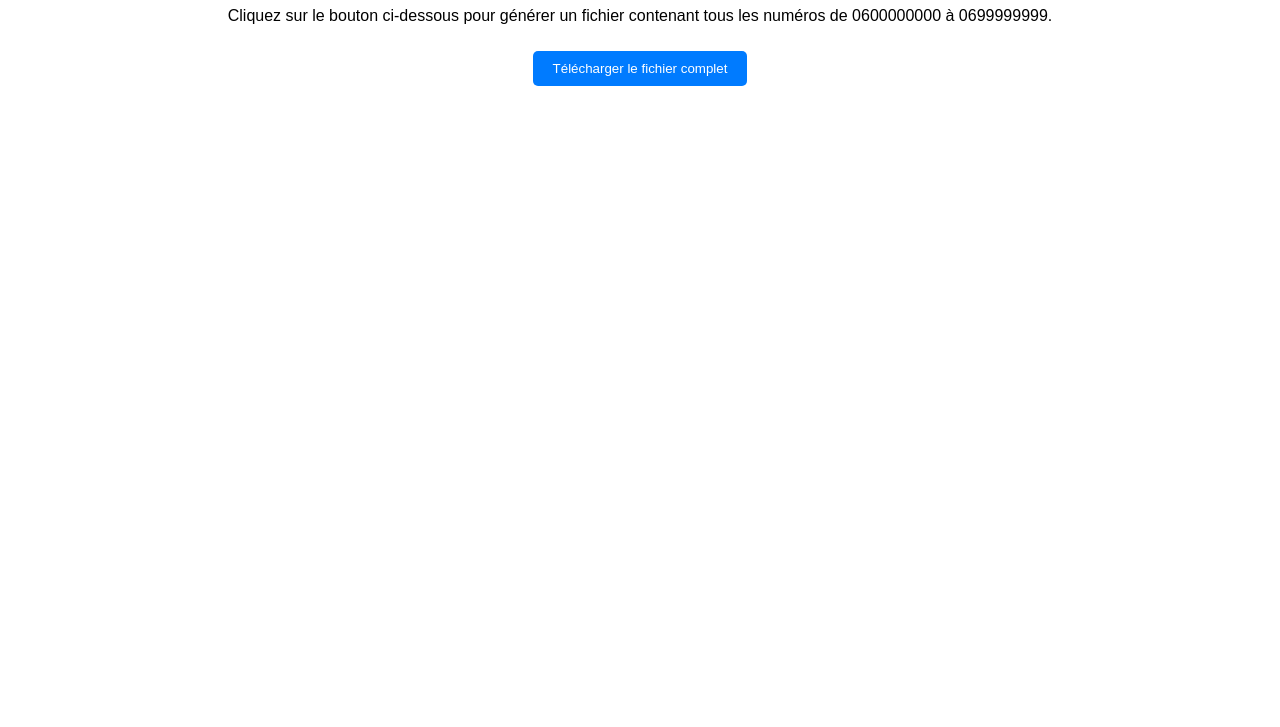
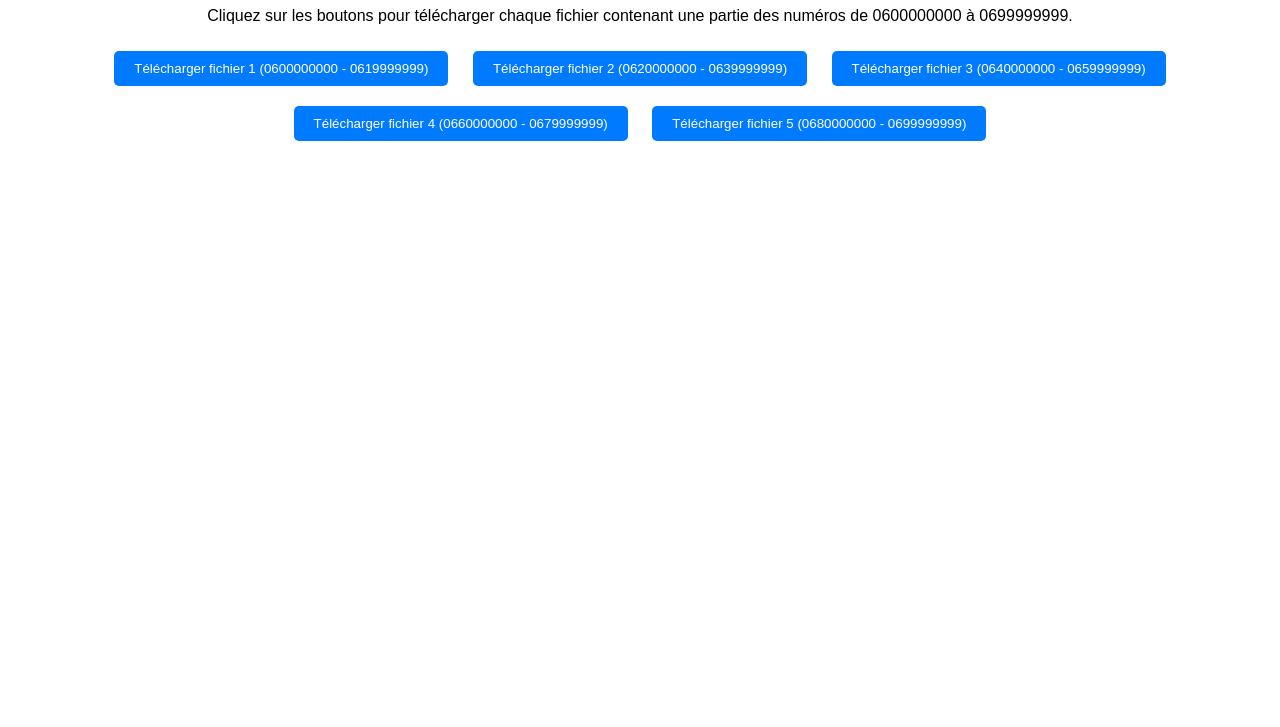
Before and after one commit to Darkpatato45/Darkpatato45.github.io, a website: page index.html in a window 1280 px wide. Shown: the part 73-800 px from the top of the page. Drawn offline with Linux system fonts and the light colour scheme.

Commit message:
Update index.html

```diff
--- a/index.html
+++ b/index.html
@@ -25,20 +25,51 @@
     </style>
 </head>
 <body>
-    <h1>Générateur de Tous les Contacts 06</h1>
-    <p>Cliquez sur le bouton ci-dessous pour générer un fichier contenant tous les numéros de 0600000000 à 0699999999.</p>
-    <button onclick="generateAllContacts()">Télécharger le fichier complet</button>
+    <h1>Générateur de Contacts 06</h1>
+    <p>Cliquez sur les boutons pour télécharger chaque fichier contenant une partie des numéros de 0600000000 à 0699999999.</p>
+    <button onclick="generateContacts(1)">Télécharger fichier 1 (0600000000 - 0619999999)</button>
+    <button onclick="generateContacts(2)">Télécharger fichier 2 (0620000000 - 0639999999)</button>
+    <button onclick="generateContacts(3)">Télécharger fichier 3 (0640000000 - 0659999999)</button>
+    <button onclick="generateContacts(4)">Télécharger fichier 4 (0660000000 - 0679999999)</button>
+    <button onclick="generateContacts(5)">Télécharger fichier 5 (0680000000 - 0699999999)</button>
 
     <script>
-        function generateAllContacts() {
-            const startNumber = 600000000; // 0600000000
-            const endNumber = 699999999;  // 0699999999
+        function generateContacts(part) {
+            let startNumber, endNumber, filename;
 
-            // Confirmation avant de générer un fichier aussi massif
-            if (!confirm("Attention : le fichier généré sera très lourd (plusieurs centaines de Mo). Voulez-vous continuer ?")) {
-                return;
+            // Définir les plages selon la partie sélectionnée
+            switch (part) {
+                case 1:
+                    startNumber = 600000000; // 0600000000
+                    endNumber = 619999999;   // 0619999999
+                    filename = "Contacts_0600-0619.vcf";
+                    break;
+                case 2:
+                    startNumber = 620000000; // 0620000000
+                    endNumber = 639999999;   // 0639999999
+                    filename = "Contacts_0620-0639.vcf";
+                    break;
+                case 3:
+                    startNumber = 640000000; // 0640000000
+                    endNumber = 659999999;   // 0659999999
+                    filename = "Contacts_0640-0659.vcf";
+                    break;
+                case 4:
+                    startNumber = 660000000; // 0660000000
+                    endNumber = 679999999;   // 0679999999
+                    filename = "Contacts_0660-0679.vcf";
+                    break;
+                case 5:
+                    startNumber = 680000000; // 0680000000
+                    endNumber = 699999999;   // 0699999999
+                    filename = "Contacts_0680-0699.vcf";
+                    break;
+                default:
+                    alert("Partie invalide !");
+                    return;
             }
 
+            // Génération des contacts pour la plage définie
             const vcfLines = [];
             for (let number = startNumber; number <= endNumber; number++) {
                 const phoneNumber = "0" + number.toString(); // Préfixe 0
@@ -46,22 +77,22 @@
                     `BEGIN:VCARD\nVERSION:3.0\nFN:${phoneNumber}\nTEL;TYPE=CELL:${phoneNumber}\nEND:VCARD`
                 );
 
-                // Diviser le travail en blocs pour éviter de bloquer le navigateur
+                // Log de progression (optionnel)
                 if (number % 100000 === 0) {
                     console.log(`Progression : ${number - startNumber} numéros générés`);
                 }
             }
 
-            // Création du fichier VCF
+            // Création et téléchargement du fichier VCF
             const blob = new Blob([vcfLines.join("\n")], { type: "text/vcard;charset=utf-8" });
             const link = document.createElement("a");
             link.href = URL.createObjectURL(blob);
-            link.download = "Tous_les_contacts_06.vcf";
+            link.download = filename;
             document.body.appendChild(link);
             link.click();
             document.body.removeChild(link);
 
-            alert("Téléchargement terminé !");
+            alert(`Téléchargement du fichier "${filename}" terminé !`);
         }
     </script>
 </body>
```
